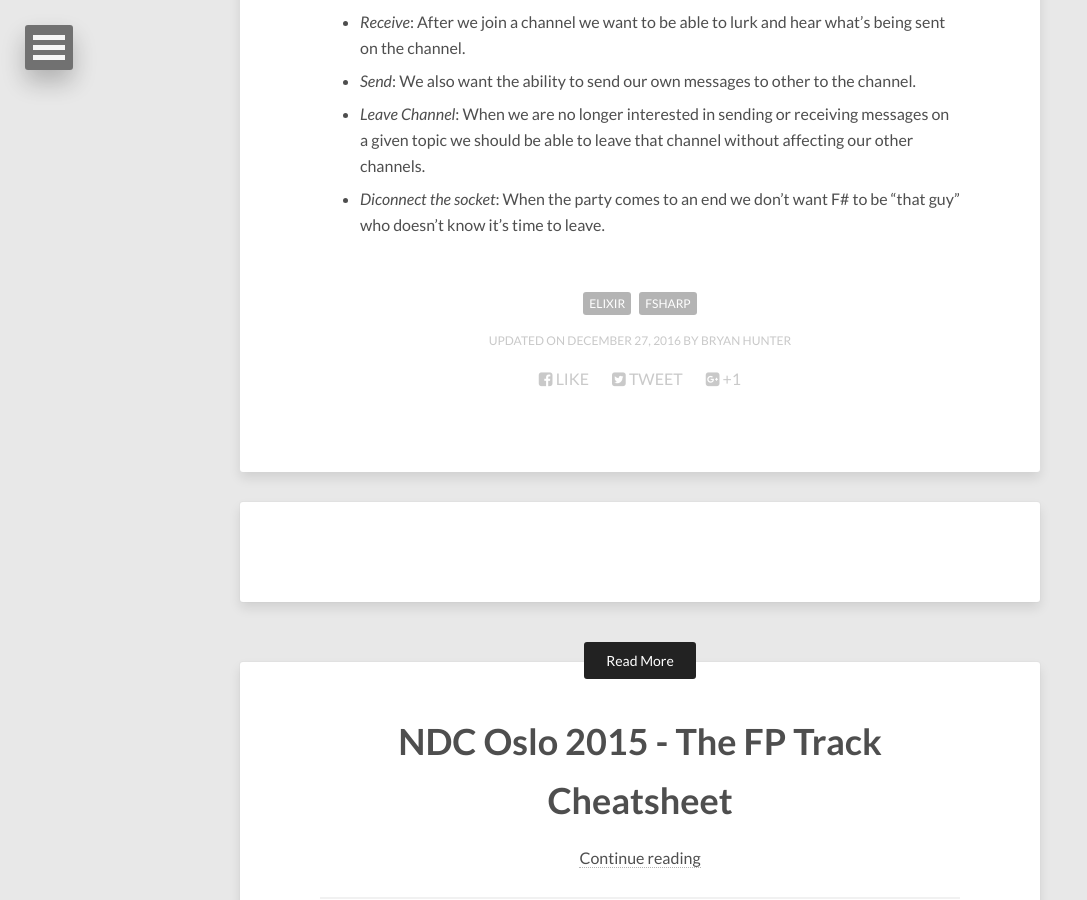
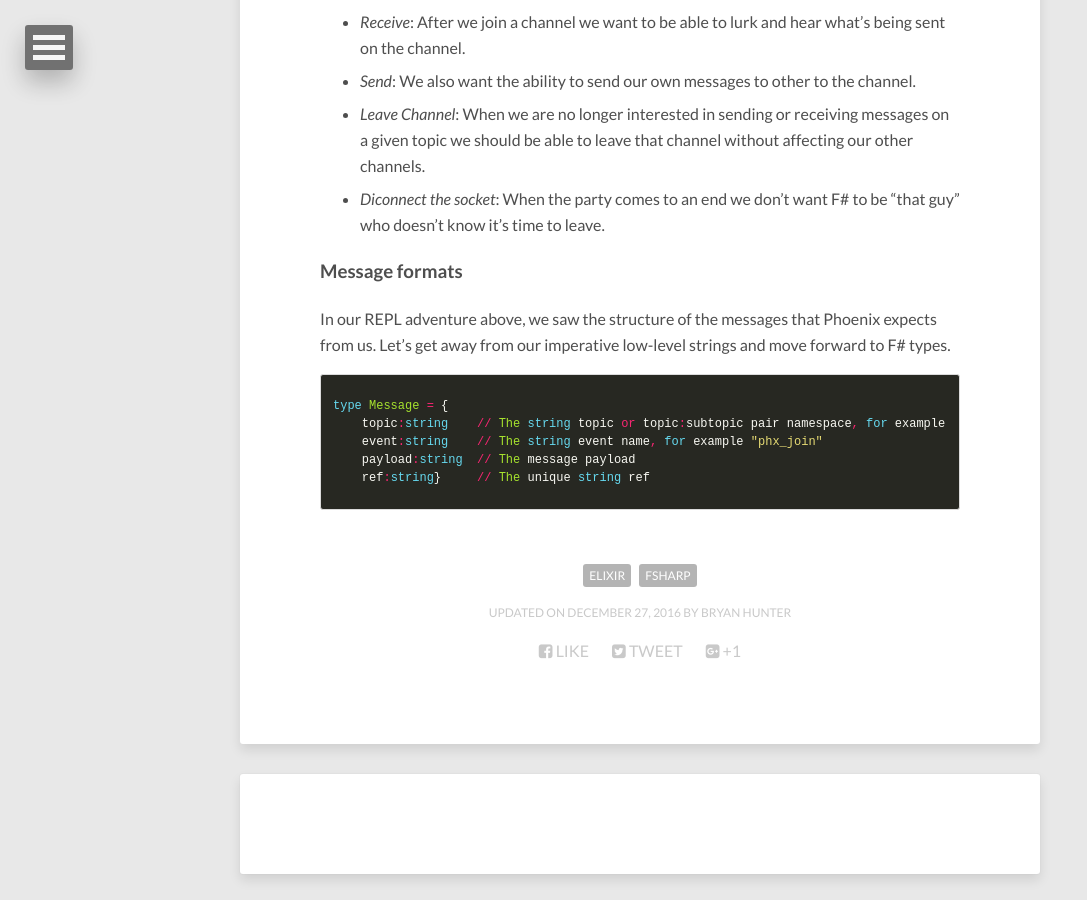
Before and after one commit to bryanhunter/bryanhunter.github.io, a Jekyll site: the page built from _posts/2016-12-14-phoenix-via-fsharp.md, in a window 1280 px wide and 900 px high, scrolled down 2726 px. Shown: the whole window, without its empty margins (0-1087 px from the left). Built offline with Jekyll 4.4.1, drawn with Linux system fonts in a browser that asks for light colours; nearby versions of some CDN libraries; comment, search, counter and statistics services are not loaded.

Commit message:
Writing the post...

```diff
--- a/_posts/2016-12-14-phoenix-via-fsharp.md
+++ b/_posts/2016-12-14-phoenix-via-fsharp.md
@@ -107,3 +107,15 @@ First, what does our API need to let us do?
 * _Send_: We also want the ability to send our own messages to other to the channel.
 * _Leave Channel_: When we are no longer interested in sending or receiving messages on a given topic we should be able to leave that channel without affecting our other channels.
 * _Diconnect the socket_: When the party comes to an end we don't want F# to be "that guy" who doesn't know it's time to leave.
+
+### Message formats
+In our REPL adventure above, we saw the structure of the messages that Phoenix expects from us. Let's get away from our imperative low-level strings and move forward to F# types.
+
+{% highlight OCaml %}
+type Message = {
+    topic:string    // The string topic or topic:subtopic pair namespace, for example "messages", "messages:123"
+    event:string    // The string event name, for example "phx_join"
+    payload:string  // The message payload
+    ref:string}     // The unique string ref
+
+{% endhighlight %}
```
